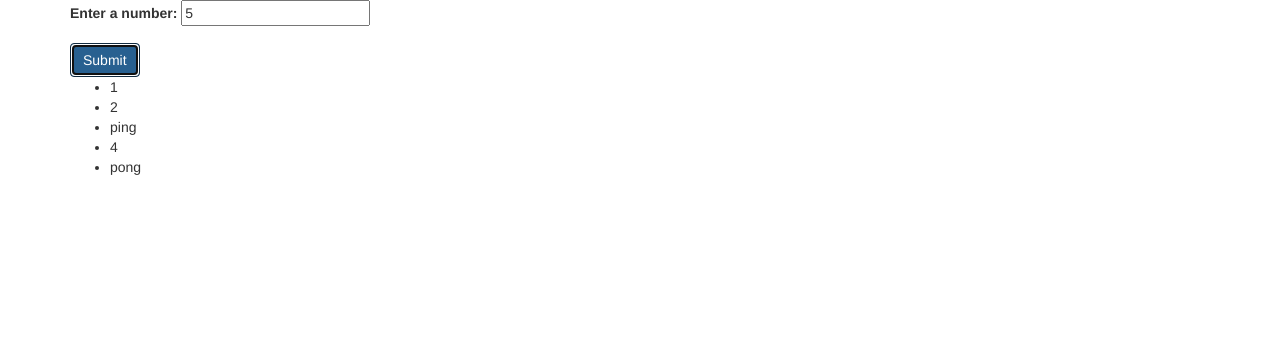
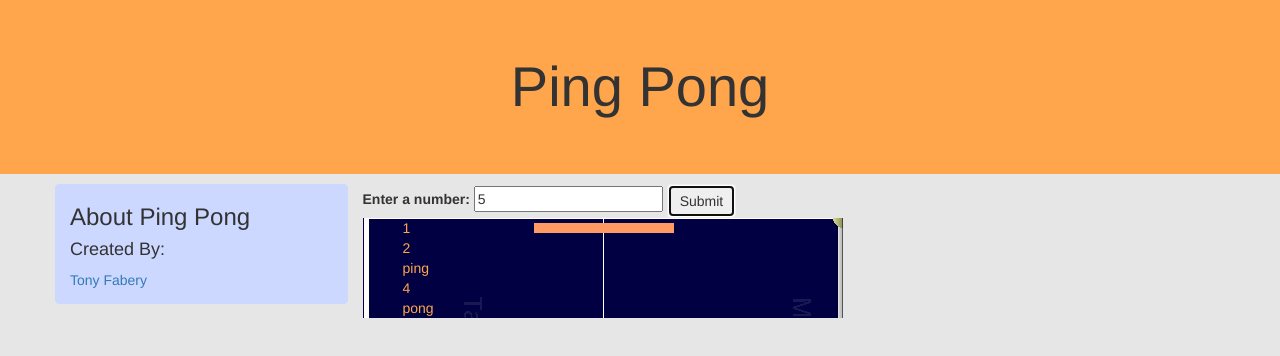
Before and after one commit to tfabery/pingpong, a plain HTML site: page index.html in a window 1280 px wide. Both pictures are taken after typing "5" into the empty fields and a click on the button "Submit". Drawn offline with Linux system fonts and the light colour scheme.

Commit message:
add Ping Pong header div and about ping pong put 2 columns in container div one with about pingpong div and one filled with form and result div

```diff
--- a/css/styles.css
+++ b/css/styles.css
@@ -1,3 +1,33 @@
+html, body {
+  margin: 0;
+  padding: 0;
+  border: 0;
+  background-color: #e6e6e6;
+}
+
+.title {
+  background-color: #ffa64d;
+}
+
+.title h1 {
+  margin-top: 0;
+  padding: 1em;
+  text-align: center;
+  font-size: 4em;
+}
+
+.col-md-3 {
+  background-color: #ccd8ff;
+  padding-bottom: 1em;
+  border-radius: 0.3em;
+}
+
 .result {
-  display: none;
+  background-image: url(../img/table.png);
+  background-repeat: repeat-y;
+  color: #ffa64d;
 }
+
+#resultList {
+  list-style-type: none;
+}
--- a/index.html
+++ b/index.html
@@ -8,20 +8,31 @@
     <title>Ping Pong</title>
   </head>
   <body>
+    <div class="title">
+      <h1>Ping Pong</h1>
+    </div>
+
     <div class="container">
+      <div class="row">
+        <div class="col-md-3">
+          <h3>About Ping Pong</h3>
+          <h4>Created By:</h4>
+          <a href="tfabery.github.io/portfolio">Tony Fabery</a>
+        </div>
+        <div class="col-md-9">
           <div class="form">
             <form class="inputnum">
-          <div class="form-group">
               <label for="#inputnum">Enter a number:</label>
               <input type="number" id="inputnum">
-          </div>
-          <button type="submit" class="btn btn-primary">Submit</button>
+              <button type="submit" class="btn">Submit</button>
             </form>
           </div>
+
           <div class="result">
             <ul id="resultList">
-
             </ul>
+          </div>
+        </div>
       </div>
     </div>
   </body>
--- a/js/scripts.js
+++ b/js/scripts.js
@@ -1,23 +1,30 @@
 //=========================BackEnd=========================
 var pingpongify = function (num) {
   var numArray = [];
+  var resultArray = [];
+  var pingPongArray = [3, 5];
+
   for (i = 1; i <= num; i ++) {
     numArray.push(i);
   };
+
   for (i = 0; i < numArray.length; i ++) {
     if
     ((numArray[i] % 15) === 0) {
-      numArray.splice(i, 1, 'pingpong');
+      resultArray.push('pingpong');
     }
     else if ((numArray[i] % 5) === 0) {
-      numArray.splice(i, 1, 'pong');
+      resultArray.push('pong');
     }
     else if ((numArray[i] % 3) === 0) {
-    numArray.splice(i, 1, 'ping');
+      resultArray.push('ping');
+    }
+    else {
+      resultArray.push(numArray[i]);
     }
   };
   // console.log(numArray);
-  return numArray;
+  return resultArray;
 };
 //=========================FrontEnd========================
 $(function() {
@@ -33,6 +40,6 @@ $(function() {
     };
 
     $('#resultList').html(resultList);
-    $('.result').show();
+    // $('.result').show();
   });
 });
```
Also changed, not shown: img/table.png (added). Lines whose indentation alone changed are shown as unchanged.
